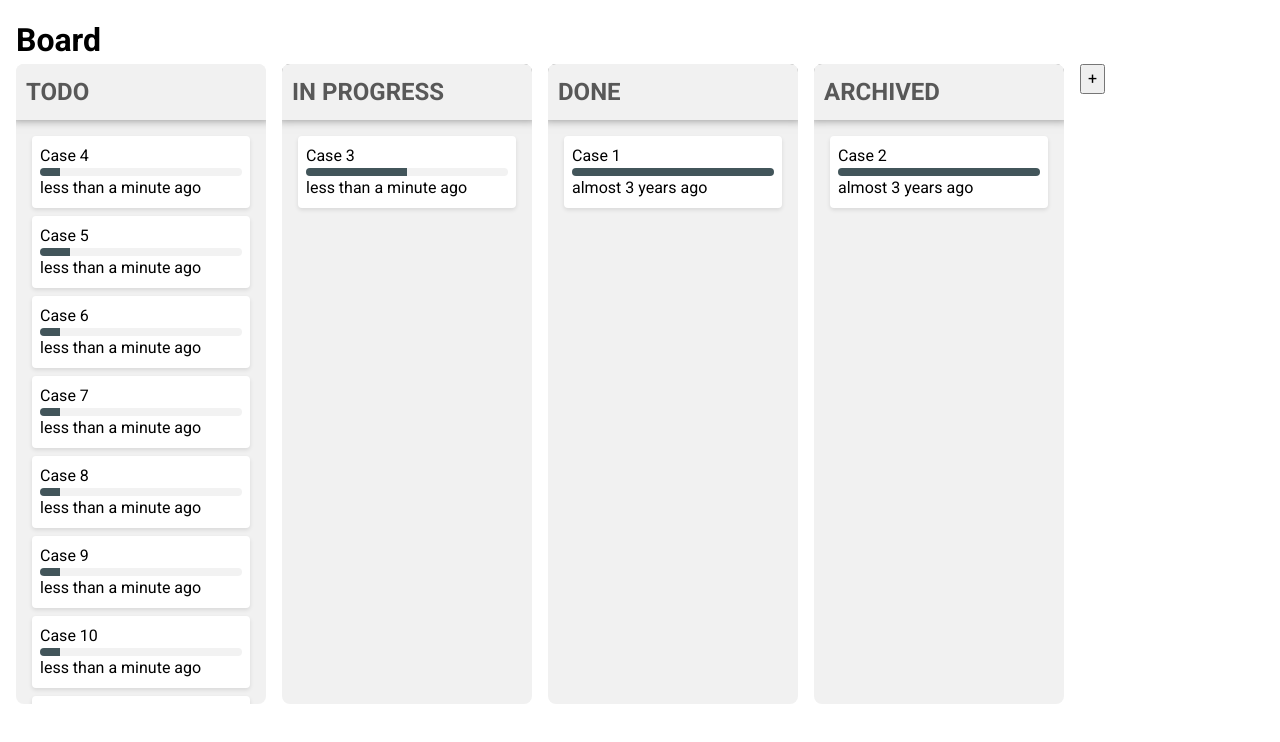
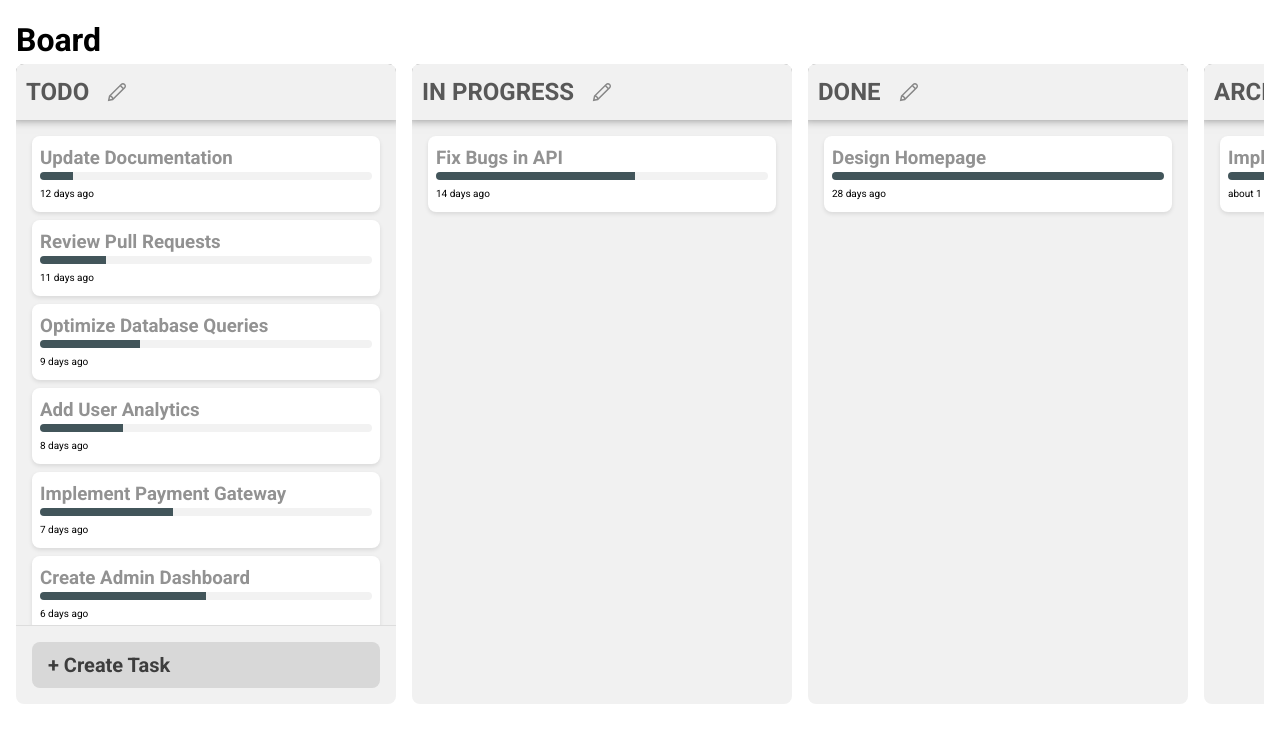
Before and after one commit to sauravjain91/kanban-board, a Vue app: page / in a window 1280 px wide. Shown: the top 742 px of the page. Built offline with nearby package versions, Linux system fonts and the light colour scheme.

Commit message:
add edit column name and create task

```diff
--- a/src/App.vue
+++ b/src/App.vue
@@ -8,9 +8,12 @@
         :key="index"
         :title="column"
         :tasks="getTasksForColumn(column)"
+        :showCreateTaskButton="index === 0"
         @move-task="moveTask"
+        @create-task="createTask"
+        @update-title="updateTitle(index, $event)"
       />
-      <button @click="addColumn">+</button>
+      <button @click="addColumn" class="add-column">+</button>
     </div>
   </div>
 </template>
@@ -27,93 +30,99 @@ export default {
 
     const tasks = ref([
       {
-        title: "Case 1",
+        title: "Design Homepage",
         status: "DONE",
-        updated_at: "2021-09-01",
+        updated_at: "2024-08-01T14:23:00Z",
         completion_percentage: 100,
       },
       {
-        title: "Case 2",
+        title: "Implement Authentication",
         status: "ARCHIVED",
-        updated_at: "2021-09-02",
+        updated_at: "2024-07-20T09:15:30Z",
         completion_percentage: 100,
       },
       {
-        title: "Case 3",
+        title: "Fix Bugs in API",
         status: "IN PROGRESS",
-        updated_at: new Date(),
+        updated_at: "2024-08-15T11:42:10Z",
+        completion_percentage: 60,
+      },
+      {
+        title: "Update Documentation",
+        status: "TODO",
+        updated_at: "2024-08-17T16:25:05Z",
+        completion_percentage: 10,
+      },
+      {
+        title: "Review Pull Requests",
+        status: "TODO",
+        updated_at: "2024-08-18T13:07:20Z",
+        completion_percentage: 20,
+      },
+      {
+        title: "Optimize Database Queries",
+        status: "TODO",
+        updated_at: "2024-08-20T10:50:45Z",
+        completion_percentage: 30,
+      },
+      {
+        title: "Add User Analytics",
+        status: "TODO",
+        updated_at: "2024-08-21T08:22:15Z",
+        completion_percentage: 25,
+      },
+      {
+        title: "Implement Payment Gateway",
+        status: "TODO",
+        updated_at: "2024-08-22T15:11:55Z",
+        completion_percentage: 40,
+      },
+      {
+        title: "Create Admin Dashboard",
+        status: "TODO",
+        updated_at: "2024-08-23T17:30:30Z",
         completion_percentage: 50,
       },
       {
-        title: "Case 4",
+        title: "Conduct User Testing",
         status: "TODO",
-        updated_at: new Date(),
-        completion_percentage: 10,
+        updated_at: "2024-08-24T14:45:10Z",
+        completion_percentage: 60,
       },
       {
-        title: "Case 5",
+        title: "Refactor Codebase",
         status: "TODO",
-        updated_at: new Date(),
-        completion_percentage: 15,
+        updated_at: "2024-08-25T12:12:55Z",
+        completion_percentage: 70,
       },
       {
-        title: "Case 6",
+        title: "Prepare Release Notes",
         status: "TODO",
-        updated_at: new Date(),
-        completion_percentage: 10,
+        updated_at: "2024-08-26T11:35:45Z",
+        completion_percentage: 80,
       },
       {
-        title: "Case 7",
+        title: "Deploy to Production",
         status: "TODO",
-        updated_at: new Date(),
-        completion_percentage: 10,
+        updated_at: "2024-08-27T09:50:25Z",
+        completion_percentage: 90,
       },
       {
-        title: "Case 8",
+        title: "Post-Deployment Testing",
         status: "TODO",
-        updated_at: new Date(),
-        completion_percentage: 10,
+        updated_at: "2024-08-28T14:30:10Z",
+        completion_percentage: 85,
       },
       {
-        title: "Case 9",
+        title: "Fix Post-Deployment Bugs",
         status: "TODO",
-        updated_at: new Date(),
-        completion_percentage: 10,
+        updated_at: "2024-08-29T10:15:40Z",
+        completion_percentage: 40,
       },
       {
-        title: "Case 10",
+        title: "Project Retrospective",
         status: "TODO",
-        updated_at: new Date(),
-        completion_percentage: 10,
-      },
-      {
-        title: "Case 11",
-        status: "TODO",
-        updated_at: new Date(),
-        completion_percentage: 10,
-      },
-      {
-        title: "Case 12",
-        status: "TODO",
-        updated_at: new Date(),
-        completion_percentage: 0,
-      },
-      {
-        title: "Case 13",
-        status: "TODO",
-        updated_at: new Date(),
-        completion_percentage: 0,
-      },
-      {
-        title: "Case 14",
-        status: "TODO",
-        updated_at: new Date(),
-        completion_percentage: 0,
-      },
-      {
-        title: "Case 15",
-        status: "TODO",
-        updated_at: new Date(),
+        updated_at: "2024-08-30T16:00:00Z",
         completion_percentage: 0,
       },
     ]);
@@ -128,6 +137,24 @@ export default {
       }
     };
 
+    const createTask = (status) => {
+      const newTaskName = prompt("Enter the name of the new Task:");
+      if (newTaskName === null || newTaskName.trim() === "") return;
+
+      if (tasks.value.some((task) => task.title === newTaskName)) {
+        alert("A task with this name already exists.");
+        return;
+      }
+
+      const newTask = {
+        title: newTaskName,
+        status: status,
+        updated_at: new Date(),
+        completion_percentage: 0,
+      };
+      tasks.value.push(newTask);
+    };
+
     const addColumn = () => {
       const newColumn = prompt(
         "Enter the name of the new column:"
@@ -139,12 +166,29 @@ export default {
       }
     };
 
+    const updateTitle = (index, newTitle) => {
+      const oldTitle = columns.value[index];
+      if (newTitle && !columns.value.includes(newTitle)) {
+        columns.value[index] = newTitle;
+
+        tasks.value.forEach((task) => {
+          if (task.status === oldTitle) {
+            task.status = newTitle;
+          }
+        });
+      } else {
+        alert("Column name is invalid or already exists.");
+      }
+    };
+
     return {
       columns,
       tasks,
       getTasksForColumn,
       moveTask,
-      addColumn,
+      addColumn, createTask,
+
+      updateTitle,
     };
   },
 };
--- a/src/assets/styles/main.scss
+++ b/src/assets/styles/main.scss
@@ -5,8 +5,12 @@
     display: flex;
     gap: 16px;
     overflow-x: auto;
-    button {
+    .add-column {
       height: fit-content;
+      border:none;
+      border-radius: 8px;
+      padding: 8px 16px;
+      font-size: 20px;
     }
   }
 }
--- a/src/components/list/List.scss
+++ b/src/components/list/List.scss
@@ -1,9 +1,11 @@
 .list {
   background-color: #f1f1f1;
   border-radius: 8px;
-  min-width: 250px;
+  min-width: 380px;
   height: 80vh;
   overflow-y: auto;
+  display: flex;
+  flex-direction: column;
 
   &-header {
     background-color: #f1f1f1;
@@ -14,12 +16,51 @@
     z-index: 10;
     box-shadow: 0 -6px 10px 5px rgba(0, 0, 0, 0.5);
     font-style: serif;
+    .read-only {
+      display: flex;
+      align-items: center;
+      column-gap: 16px;
+      .edit-icon {
+        width: 24px;
+        display: block;
+        &:hover {
+          cursor: pointer;
+        }
+      }
+    }
+    input {
+      height: 36px;
+    }
   }
   .tasks {
     display: flex;
     flex-direction: column;
     gap: 8px;
     padding: 16px;
-    max-height: 100%;
+    height: 100%;
+    flex: 1;
+    overflow-y: auto;
+  }
+
+  .create-task-container {
+    margin-top: auto;
+    padding: 1rem;
+    background: transparent;
+    border-top: 1px solid #dddddd;
+    .create-task-button {
+      background-color: #d8d8d8;
+      color: #3d3d3d;
+      font-weight: bold;
+      font-size: 20px;
+      text-align: left;
+      border: none;
+      padding: 0.5rem 1rem;
+      border-radius: 8px;
+      cursor: pointer;
+      width: 100%;
+      &:hover {
+        background-color: #c0c0c0;
+      }
+    }
   }
 }
--- a/src/components/list/List.vue
+++ b/src/components/list/List.vue
@@ -1,8 +1,23 @@
 <template>
   <div class="list">
     <div class="list-header">
-      <h2>{{ title }}</h2>
+      <div v-if="!isEditing" class="read-only">
+        <h2>{{ title }}</h2>
+        <img
+          :src="editIcon"
+          alt="Edit Icon"
+          @click="startEditing"
+          class="edit-icon"
+        />
+      </div>
+      <input
+        v-if="isEditing"
+        type="text"
+        v-model="editTitle"
+        @keyup.enter="stopEditing"
+      />
     </div>
+
     <draggable
       v-model="localTasks"
       :group="{ name: 'tasks', pull: true, put: true }"
@@ -14,6 +29,12 @@
         <Task :task="element" />
       </template>
     </draggable>
+
+    <div class="create-task-container" v-if="showCreateTaskButton">
+      <button @click="createTask" class="create-task-button">
+        + Create Task
+      </button>
+    </div>
   </div>
 </template>
 
@@ -21,13 +42,17 @@
 import { ref, watch } from "vue";
 import draggable from "vuedraggable";
 import Task from "../task/Task.vue";
+import editIcon from "@/assets/icons/edit.svg"; // Import SVG here
 
 export default {
   name: "List",
   components: { draggable, Task },
-  props: ["title", "tasks"],
+  props: ["title", "tasks", "showCreateTaskButton"],
+
   setup(props, { emit }) {
     const localTasks = ref([...props.tasks]);
+    const isEditing = ref(false);
+    const editTitle = ref(props.title);
 
     watch(
       () => props.tasks,
@@ -40,9 +65,31 @@ export default {
       emit("move-task", event.item, props.title);
     };
 
+    const createTask = () => {
+      emit("create-task", props.title);
+    };
+
+    const startEditing = () => {
+      isEditing.value = true;
+      editTitle.value = props.title;
+    };
+
+    const stopEditing = () => {
+      if (editTitle.value !== props.title) {
+        emit("update-title", editTitle.value.toUpperCase());
+      }
+      isEditing.value = false;
+    };
+
     return {
       localTasks,
       onTaskMoved,
+      editIcon,
+      createTask,
+      startEditing,
+      stopEditing,
+      isEditing,
+      editTitle,
     };
   },
 };
--- a/src/components/task/Task.scss
+++ b/src/components/task/Task.scss
@@ -1,7 +1,13 @@
 .task {
-    background: white;
-    padding: 8px;
-    border-radius: 4px;
-    box-shadow: 0 2px 4px rgba(0, 0, 0, 0.1);
-    cursor: pointer;
+  background: white;
+  padding: 8px;
+  border-radius: 8px;
+  box-shadow: 0 2px 4px rgba(0, 0, 0, 0.1);
+  cursor: pointer;
+  h3 {
+    color: #929292;
+  }
+  .time-ago {
+    font-size: 10px;
+  }
 }
--- a/src/components/task/Task.vue
+++ b/src/components/task/Task.vue
@@ -1,8 +1,8 @@
 <template>
   <div class="task">
-    {{ task.title }}
+    <h3>{{ task.title }}</h3>
     <ProgressBar :value="task.completion_percentage" />
-    {{ timeAgo }}
+    <span class="time-ago">{{ timeAgo }}</span>
   </div>
 </template>
 
```
Also changed, not shown: src/assets/icons/edit.svg (added).
